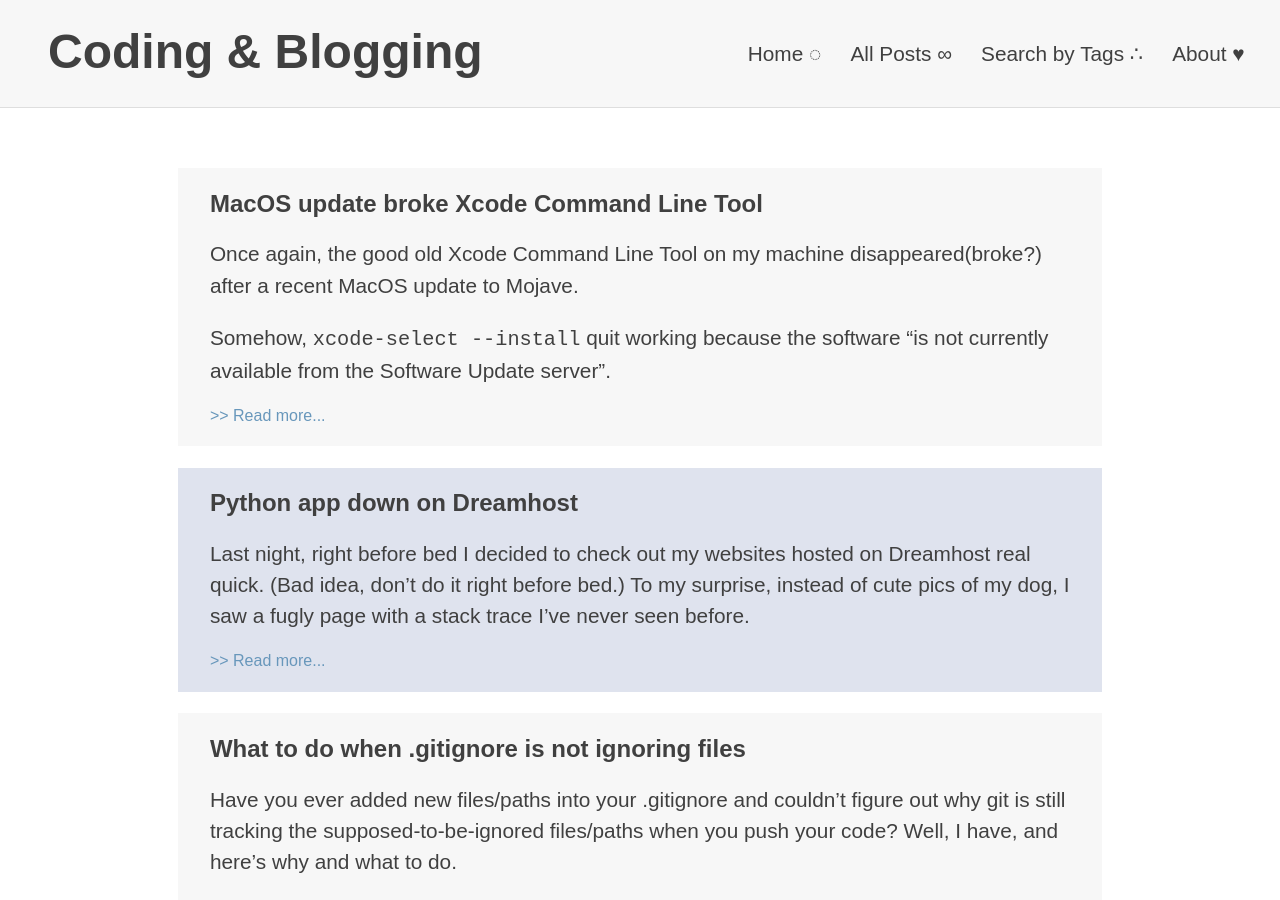
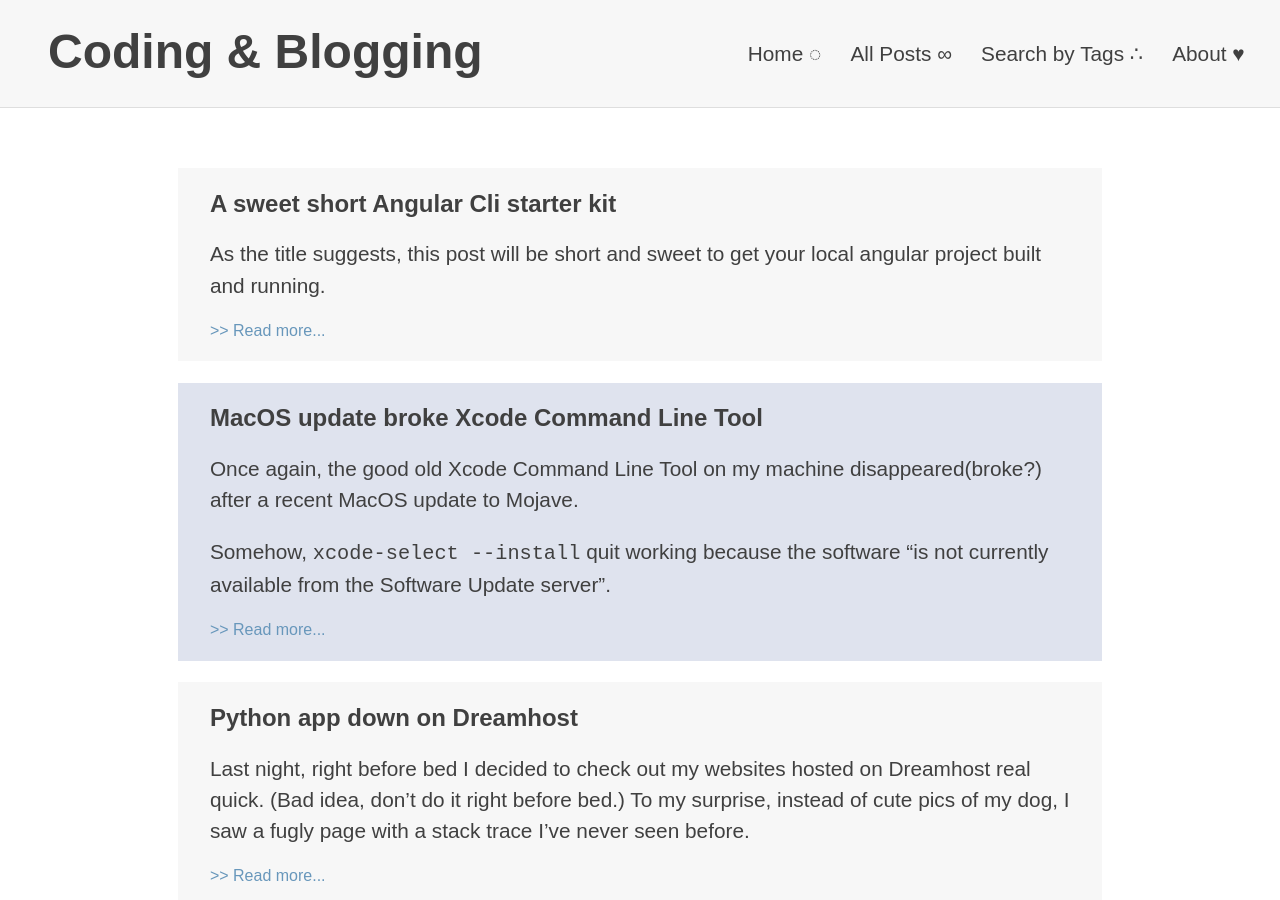
Before and after one commit to superyaooo/Blog, a Jekyll site: the page built from allposts.html, in a window 1280 px wide and 900 px high. Built offline with Jekyll 4.4.1, drawn with Linux system fonts in a browser that asks for light colours; nearby versions of some CDN libraries; some of the changed text lies outside the part shown.

Commit message:
new post on angular cli

```diff
--- a/_includes/foot.html
+++ b/_includes/foot.html
@@ -3,7 +3,7 @@
                 <a href="{{ site.site-url }}">{{ site.title }}</a> is maintained by <a href="{{ site.author-url }}">{{ site.author-name }}</a>
             </div>
             <div>
-                © 2017 - 2018 Yao Wang
+                © 2017 - 2019 Yao Wang
             </div>
 
             <script type="text/javascript" src="{{ site.baseurl }}/assets/js/main.js"></script>
--- /dev/null
+++ b/_posts/2019-04-21-angular-cli-starter-kit.md
@@ -0,0 +1,13 @@
+---
+layout: post
+title: A sweet short Angular Cli starter kit
+tags: [angular]
+---
+As the title suggests, this post will be short and sweet to get your local angular project built and running.<!--more-->
+
+First `cd` into your repo.
+Then `npm install @angular/cli` or `npm install @angular/cli@latest` to get the latest version. This will install it locally. If you want it globally, simply add `-g` after `install`.
+After that, `npm i` to install the dependencies.
+Finally, `ng serve --open` to run and auto open a webpage for your project locally.
+
+And, we're done!
```
Also changed, not shown: Gemfile.lock.
